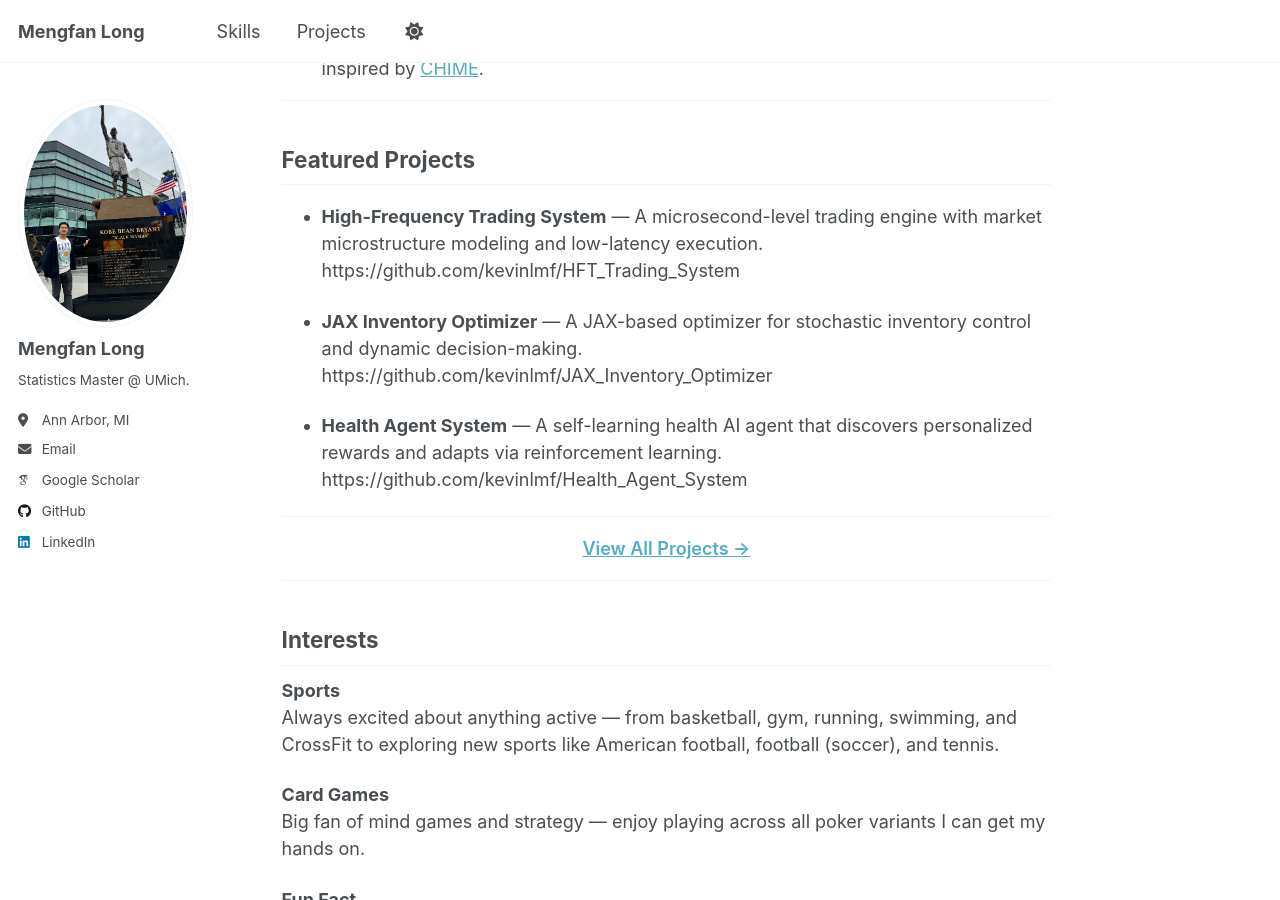
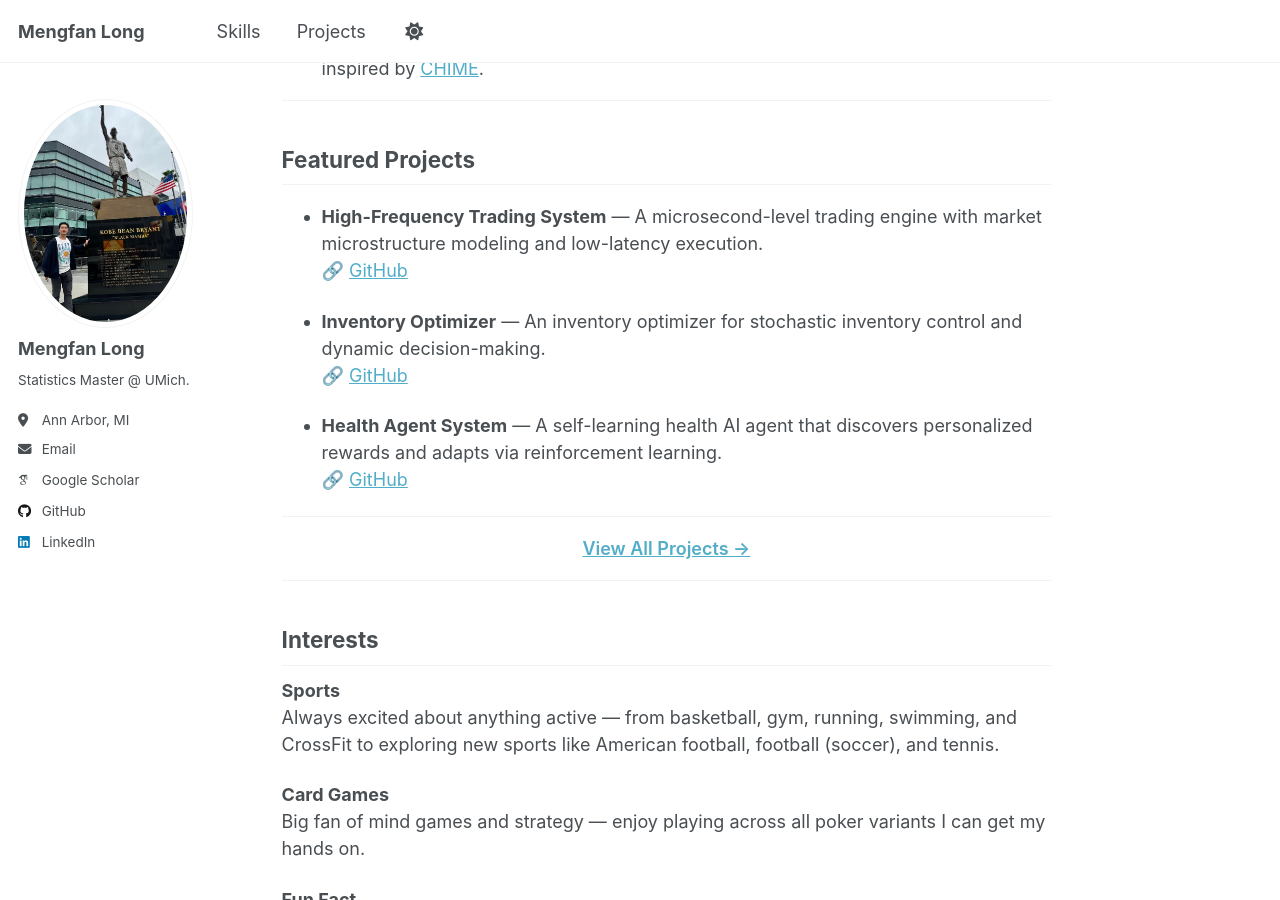
Before and after one commit to kevinlmf/kevinlmf.github.io, a Jekyll site: the page built from index.md, in a window 1280 px wide and 900 px high, scrolled down 970 px. Built offline with Jekyll 4.4.1, drawn with Linux system fonts in a browser that asks for light colours; some web fonts are replaced; a script that is not in the unit is left out.

Commit message:
Update index.md

```diff
--- a/index.md
+++ b/index.md
@@ -50,14 +50,17 @@ High-Dimensional Statistical Learning · Reinforcement Learning · Multi-Agent S
 ---
 ## Featured Projects
 
-- **High-Frequency Trading System** — A microsecond-level trading engine with market microstructure modeling and low-latency execution.<br>
-https://github.com/kevinlmf/HFT_Trading_System
+- **High-Frequency Trading System** — A microsecond-level trading engine with market microstructure modeling and low-latency execution.
+🔗 <a href="https://github.com/kevinlmf/HFT_Trading_System" target="_blank">GitHub</a>
 
-- **JAX Inventory Optimizer** — A JAX-based optimizer for stochastic inventory control and dynamic decision-making.<br>
-https://github.com/kevinlmf/JAX_Inventory_Optimizer
+- **Inventory Optimizer** — An inventory optimizer for stochastic inventory control and dynamic decision-making.
+🔗 <a href="https://github.com/kevinlmf/Inventory_Optimizer_System" target="_blank">GitHub</a>
 
-- **Health Agent System** — A self-learning health AI agent that discovers personalized rewards and adapts via reinforcement learning.<br>
-https://github.com/kevinlmf/Health_Agent_System
+- **Health Agent System** — A self-learning health AI agent that discovers personalized rewards and adapts via reinforcement learning.
+🔗 <a href="https://github.com/kevinlmf/Health_Agent_System" target="_blank">GitHub</a>
+
+
+
 
 
 
```
